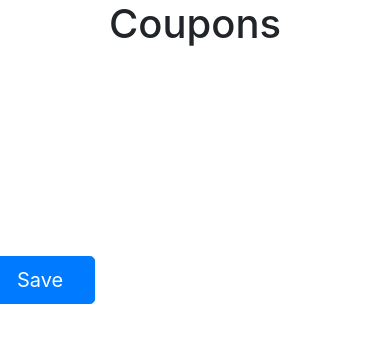
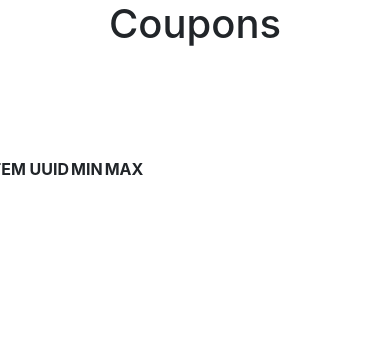
Before and after one commit to mforberg/SDU-M3-ISS, a Flask app: template LewdBokks/templates/coupons.html in a window 390 px wide. Shown: the part 56-399 px from the top of the page. Run offline with Flask 2, Linux system fonts and the light colour scheme; the template is opened without the code that fills it, so the values that code supplies are empty; some libraries are stand-ins or nearby versions.

Commit message:
I am a G O L D E N  G O D :fish:

```diff
--- a/LewdBokks/app.py
+++ b/LewdBokks/app.py
@@ -3,11 +3,13 @@ from backend.db import *
 import json
 from forms import LoginForm
 import os
+from LewdBokks.backend.database_connection import DatabaseConnection
 
 secret_key = os.urandom(32)
 app = Flask(__name__)
 app.config['TEMPLATES_AUTO_RELOAD'] = True
 app.config['SECRET_KEY'] = secret_key
+dbc = DatabaseConnection().get_instance()
 
 
 # class Connect(object):
@@ -49,12 +51,12 @@ def login():
     return render_template('login.html', form=form)
 
 
-@app.route('/register')
-def login():
-    form = LoginForm()
-    if form.validate_on_submit():
-                return render_template('index.html')
-    return render_template('login.html', form=form)
+# @app.route('/register')
+# def login():
+#     form = LoginForm()
+#     if form.validate_on_submit():
+#                 return render_template('index.html')
+#     return render_template('login.html', form=form)
 
 
 @app.route('/preferences/')
@@ -70,9 +72,14 @@ def preferences():
         entries[datab] = listy
     return render_template("preferences.html", entries=entries)
 
+
 @app.route('/coupons/')
 def coupons():
-    return render_template("coupons.html")
+    uuid = 'b3089a02-d258-4ba2-a90a-3752432e2892'
+    records = dbc.get_instance().get_coupons_by_uuid(uuid)
+
+    return render_template("coupons.html", entries=records)
+
 
 @app.route('/products/')
 def products():
--- a/LewdBokks/templates/coupons.html
+++ b/LewdBokks/templates/coupons.html
@@ -1,10 +1,10 @@
-{%extends "base.html"%}
-{%set active_page = "coupons"%}
-{%block title %} Preferences {%endblock%}
-{%block head%}
-    {{super()}}
-{%endblock%}
-{%block content%}
+{% extends "base.html" %}
+{% set active_page = "coupons" %}
+{% block title %} Preferences {% endblock %}
+{% block head %}
+    {{ super() }}
+{% endblock %}
+{% block content %}
     <div class="row text-center">
         <div class="col-sm-12">
             <h1>Coupons</h1>
@@ -12,30 +12,29 @@
 
     </div>
     <div class="row prefrow">
-    <div id="sl">
-{#        {% for key, value in entries.items() %}
-        <div class="col-lg-4">
-            <h2>{{key}}</h2>
-            {% for val in value%}
-            <div class="form-check">
-                <input class="form-check-input" type="checkbox" value="" id="{{val}}">
-                <label class="form-check-label" for="{{val}}">
-                    {{val}} </label>
-            </div>
-            {%endfor%}#}
-        </div>
-    </div>
-    {#{% else %}
-    <li><em>Unbelievable. No entries so far</em>
-        {% endfor %}#}
+        <div>
+            <table style="width:100%">
+                <tr>
+                    <th>ITEM UUID</th>
+                    <th>MIN</th>
+                    <th>MAX</th>
+                </tr>
+
+                    {% if entries %}
+                        {% for item in entries %}
+                            <tr>
+                            <td>{{ item[1] }}</td>
+                            <td>{{ item[2] }}</td>
+                            <td>{{ item[3] }}</td>
+                            </tr>
+                        {% endfor %}
+                    {% endif %}
+
+            </table>
+
+
         </div>
 
-<div class="row prefrow">
-    <div class="col-md-4"></div>
-    <div class="col-md-3 text-center">
-        <button class="btn btn-lg btn-primary btn-block" type="submit">Save</button>
-    </div>
-</div>
     </div>
     <script type="text/javascript" src="{{ url_for('static', filename = 'featherstyle.js') }}"></script>
-{%endblock%}
+{% endblock %}
```
Also changed, not shown: LewdBokks/backend/database_connection.py (+16 -2 lines). Lines whose indentation alone changed are shown as unchanged.
